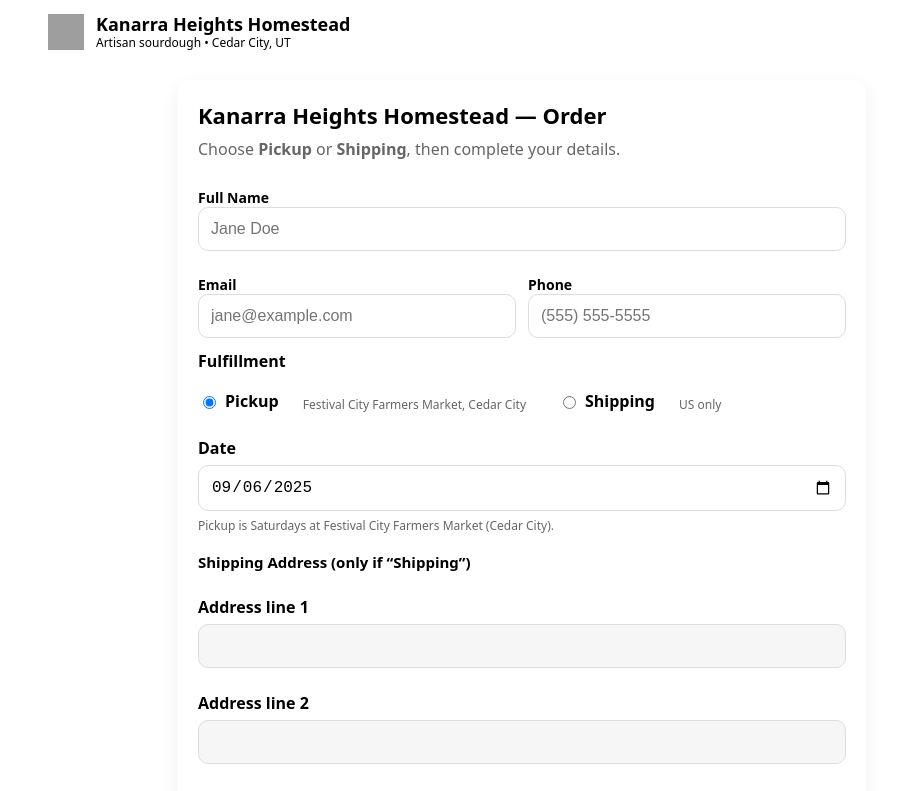
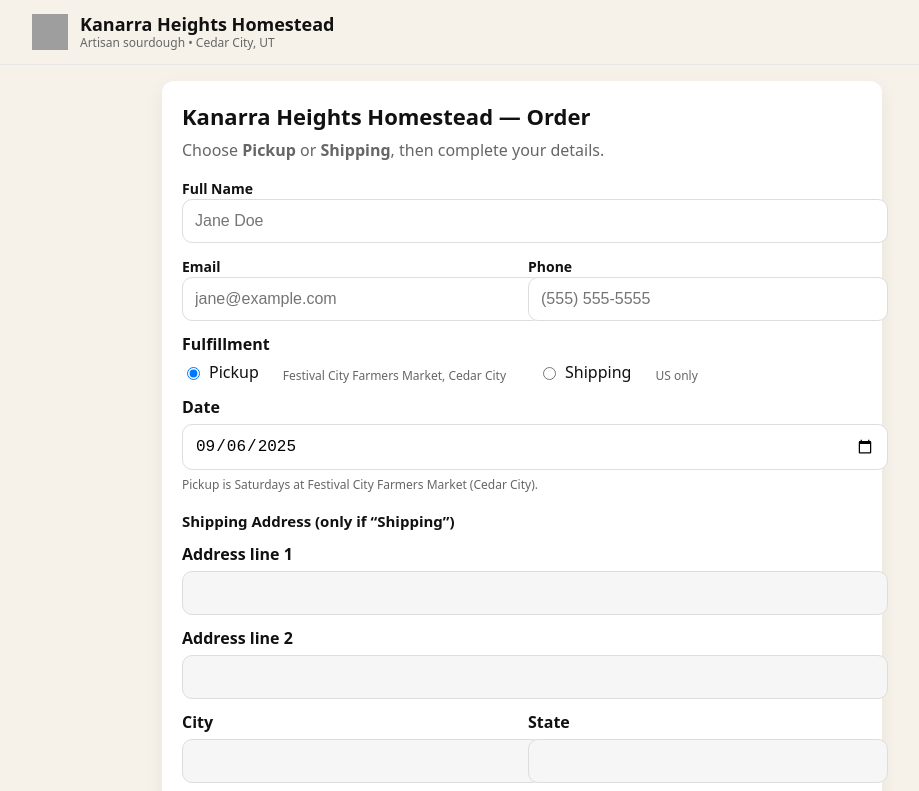
Before and after one commit to jguymonchy/sourdough-orders, a Next.js app in the folder sourdough-orders/: page /order in a window 1280 px wide. Shown: the top 791 px of the page, without its empty margins (118-1037 px from the left). Built offline with nearby package versions, Linux system fonts and the light colour scheme; grey boxes are pictures that could not be loaded.

Commit message:
Update globals.css

```diff
--- a/sourdough-orders/app/globals.css
+++ b/sourdough-orders/app/globals.css
@@ -1,21 +1,40 @@
-:root { --max: 900px; }
-* { box-sizing: border-box; }
-body { font-family: ui-sans-serif, system-ui, -apple-system, Segoe UI, Roboto, Helvetica, Arial, 'Apple Color Emoji', 'Segoe UI Emoji'; margin:0; padding:0; }
-.container { max-width: var(--max); margin: 0 auto; padding: 1rem; }
-.card { border: 1px solid #ddd; border-radius: 12px; padding: 1rem; margin: 1rem 0; }
-label { display:block; font-weight:600; margin-top: .75rem; }
-input, select, textarea { width:100%; padding:.6rem; border:1px solid #ccc; border-radius:8px; }
-button { padding:.7rem 1rem; border:0; border-radius:10px; cursor:pointer; }
-button.primary { background:#111; color:white; }
-table { width:100%; border-collapse: collapse; }
-th, td { border-bottom: 1px solid #eee; text-align:left; padding:.5rem; }
-.badge { display:inline-block; padding:.2rem .5rem; border-radius:6px; background:#eee; font-size:.8rem; }
-.flex { display:flex; gap:.5rem; align-items:center; }
-.row { display:grid; grid-template-columns: 1fr 1fr; gap: .75rem; }
-@media (max-width: 720px) { .row { grid-template-columns: 1fr; } }
-small.muted { color:#666; }
-hr { border:0; border-top:1px solid #eee; margin:1rem 0; }
-header { border-bottom:1px solid #eee; }
-header .container { display:flex; justify-content:space-between; align-items:center; }
-a { color: inherit; text-decoration: none; }
-nav a { margin-left:1rem; }
+/* app/globals.css */
+:root {
+  --khh-olive: #2f4f41;   /* primary */
+  --khh-olive-2: #3b5f4f; /* hover */
+  --khh-cream: #f6f2ea;   /* soft bg */
+  --khh-ink: #111111;     /* headings */
+  --khh-ink-2: #666666;   /* muted */
+  --khh-border: #e6e6e6;  /* hairlines */
+  --khh-card: #ffffff;    /* cards */
+}
+
+html, body {
+  padding: 0;
+  margin: 0;
+  background: var(--khh-cream);
+  color: var(--khh-ink);
+  font-family: system-ui, -apple-system, Segoe UI, Roboto, Arial, sans-serif;
+}
+
+a { color: var(--khh-olive); }
+a:hover { color: var(--khh-olive-2); }
+
+button.primary {
+  appearance: none;
+  border: none;
+  background: var(--khh-olive);
+  color: #fff;
+  padding: 12px 16px;
+  border-radius: 12px;
+  font-size: 16px;
+  cursor: pointer;
+}
+button.primary:hover { background: var(--khh-olive-2); }
+
+.card {
+  background: var(--khh-card);
+  border: 1px solid var(--khh-border);
+  border-radius: 12px;
+  box-shadow: 0 6px 20px rgba(0,0,0,.06);
+}
```
